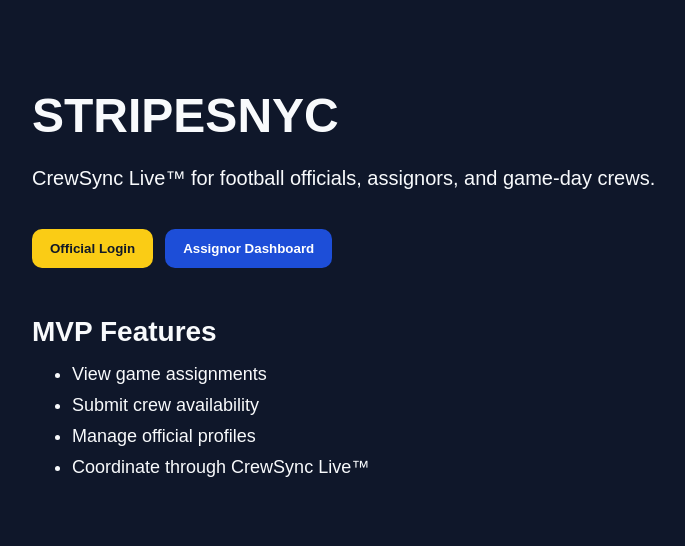
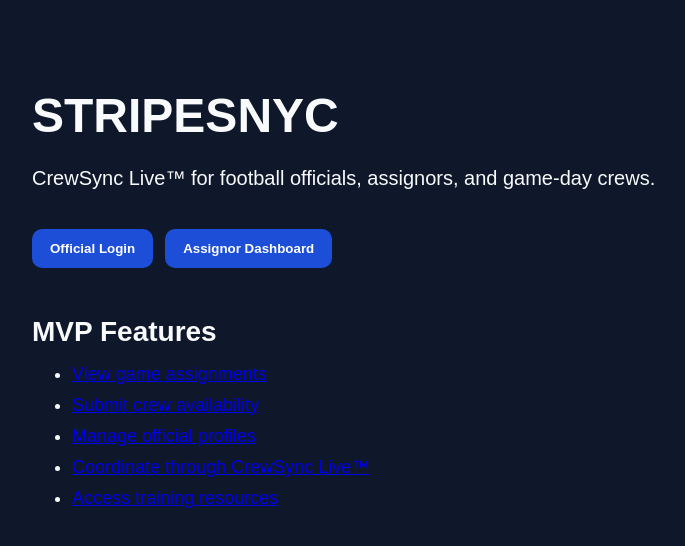
Before and after one commit to fmkrz65hh8-create/StripesNYC-, a Next.js app in the folder frontend/: page / in a window 1280 px wide. Shown: the top 546 px of the page, without its empty margins (158-843 px from the left). Built offline with nearby package versions, Linux system fonts and the light colour scheme.

Commit message:
Update page.tsx

```diff
--- a/frontend/app/page.tsx
+++ b/frontend/app/page.tsx
@@ -1,3 +1,5 @@
+import Link from "next/link";
+
 export default function HomePage() {
   return (
     <main>
@@ -8,18 +10,34 @@
         </p>
 
         <div>
-          <button>Official Login</button>
-          <button>Assignor Dashboard</button>
+          <Link href="/dashboard">
+            <button>Official Login</button>
+          </Link>
+
+          <Link href="/assignor">
+            <button>Assignor Dashboard</button>
+          </Link>
         </div>
       </section>
 
       <section>
         <h2>MVP Features</h2>
         <ul>
-          <li>View game assignments</li>
-          <li>Submit crew availability</li>
-          <li>Manage official profiles</li>
-          <li>Coordinate through CrewSync Live™</li>
+          <li>
+            <Link href="/dashboard">View game assignments</Link>
+          </li>
+          <li>
+            <Link href="/availability">Submit crew availability</Link>
+          </li>
+          <li>
+            <Link href="/profile">Manage official profiles</Link>
+          </li>
+          <li>
+            <Link href="/crewsync">Coordinate through CrewSync Live™</Link>
+          </li>
+          <li>
+            <Link href="/training">Access training resources</Link>
+          </li>
         </ul>
       </section>
     </main>
```
